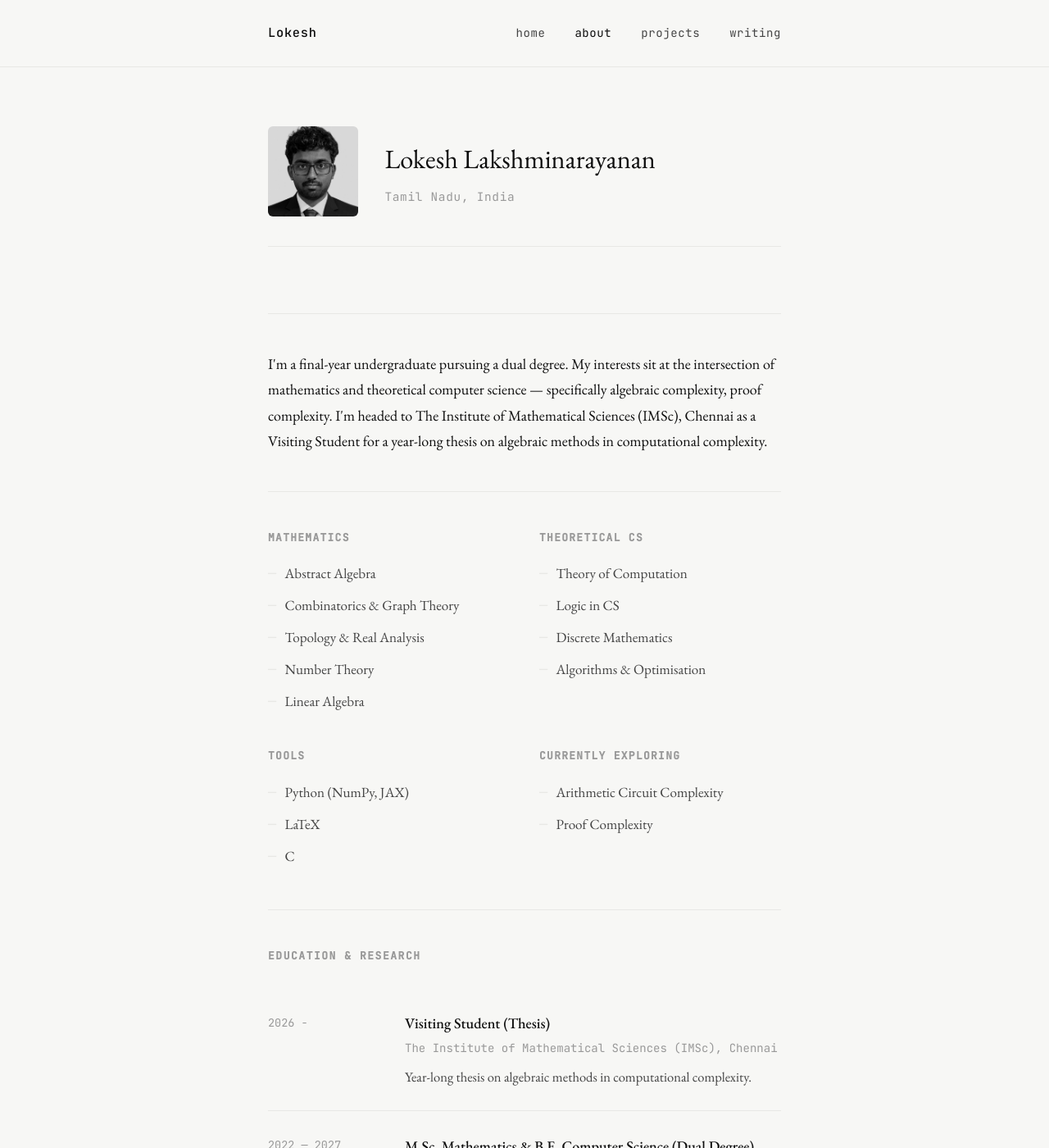
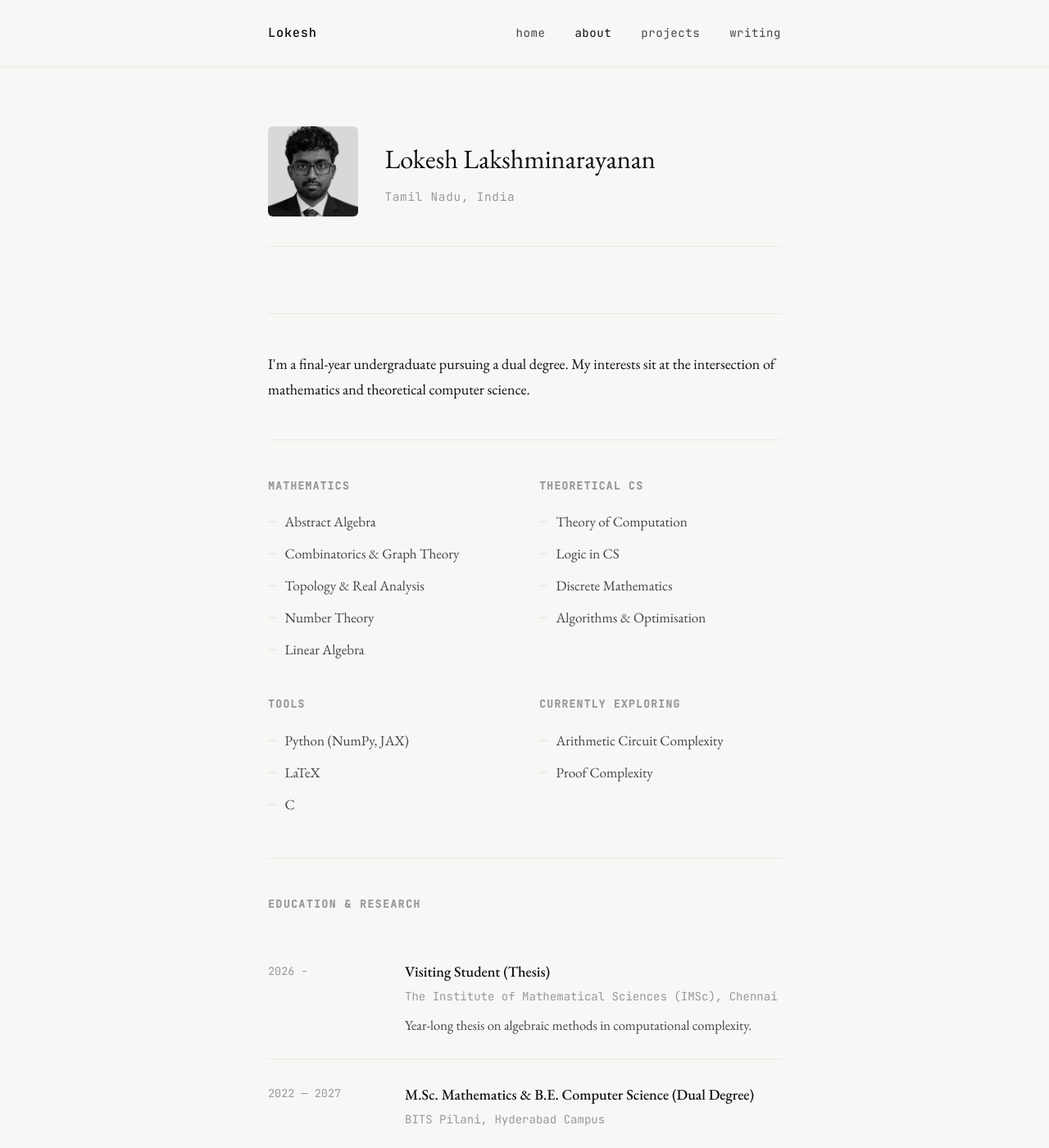
Before and after one commit to Lokesh-bitshyd22/Lokesh-bitshyd22.github.io, a Jekyll site: the page built from about.md, in a window 1280 px wide and 1400 px high. Shown: the whole window at 82% size. Built offline with Jekyll 4.4.1, drawn with Linux system fonts in a browser that asks for light colours; some of the changed text lies outside the part shown.

Commit message:
Update about.md

```diff
--- a/about.md
+++ b/about.md
@@ -17,9 +17,7 @@ permalink: /about/
 <div class="about-body">
   <p>
     I'm a final-year undergraduate pursuing a dual degree.
-    My interests sit at the intersection of mathematics and theoretical computer science —
-    specifically algebraic complexity, proof complexity. I'm headed to The Institute of Mathematical Sciences (IMSc), Chennai
-    as a Visiting Student for a year-long thesis on algebraic methods in computational complexity.
+    My interests sit at the intersection of mathematics and theoretical computer science.
   </p>
   <p>
    <!-- Outside academics, -->
@@ -80,7 +78,7 @@ permalink: /about/
     <div class="exp-content">
       <h3>M.Sc. Mathematics & B.E. Computer Science (Dual Degree)</h3>
       <p class="org">BITS Pilani, Hyderabad Campus</p>
-      <p>CGPA: 8.96 / 10. Ranked #1 in 8 of 14 core mathematics courses. Mathematics CGPA: 9.64.</p>
+     <!-- <p>CGPA: 8.96 / 10. Ranked #1 in 8 of 14 core mathematics courses. Mathematics CGPA: 9.64.</p> -->
     </div>
   </div>
 
```
